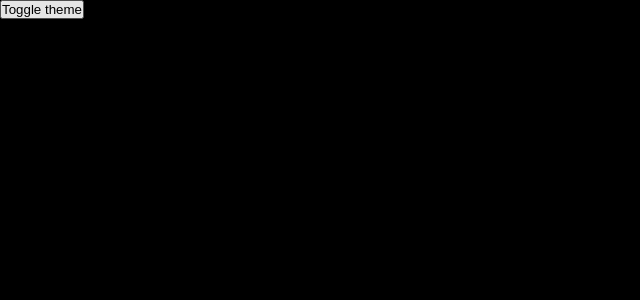
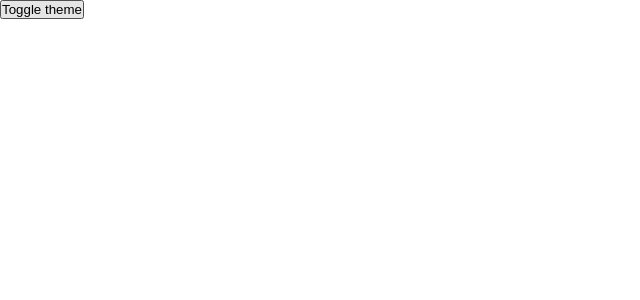
Before and after one commit to RokasAnisas/ra-react-template-2, a React (Vite) app: page /theme in a window 1280 px wide. Shown: the top 300 px of the page, without its empty margins (0-640 px from the left). Built offline with nearby package versions, Linux system fonts and the light colour scheme.

Commit message:
splitChunks

```diff
--- a/src/modules/themeSwitcher/themeSwitcher.slice.ts
+++ b/src/modules/themeSwitcher/themeSwitcher.slice.ts
@@ -14,7 +14,7 @@ const STORAGE_THEME_KEY = 'theme';
 
 // Define the initial state using that type
 const initialState: ThemeSwitcherState = {
-  theme: getStorageTheme() || 'dark',
+  theme: getStorageTheme() || 'light',
 };
 
 export const themeSwitcherSlice = createSlice({
--- a/vite.config.ts
+++ b/vite.config.ts
@@ -3,12 +3,12 @@
 
 import { fileURLToPath, URL } from 'url';
 
-import { defineConfig } from 'vite';
+import { defineConfig, splitVendorChunkPlugin } from 'vite';
 import react from '@vitejs/plugin-react';
 
 // https://vitejs.dev/config/
 export default defineConfig({
-  plugins: [react()],
+  plugins: [react(), splitVendorChunkPlugin()],
   server: {
     port: 3000,
   },
```
